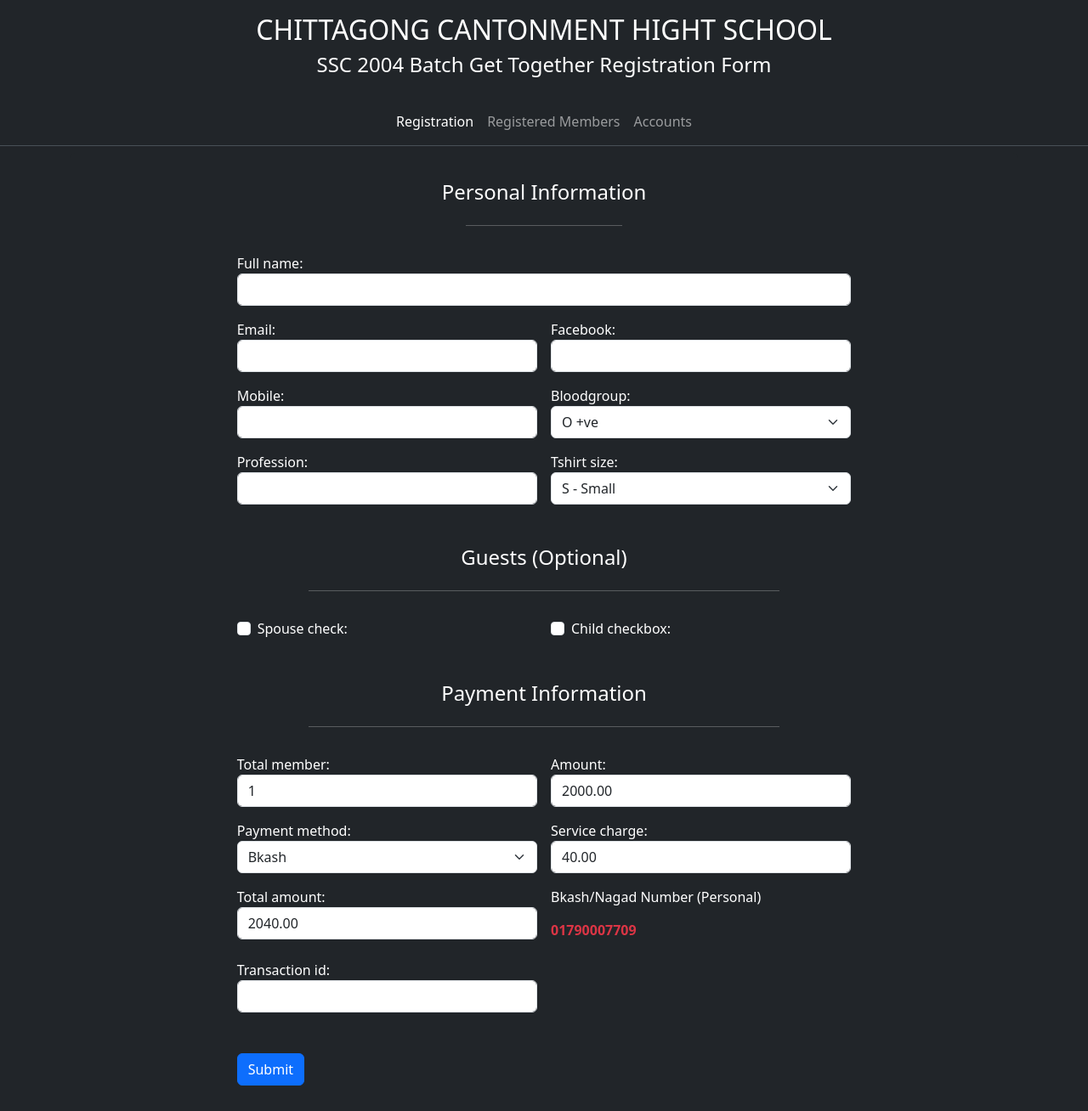
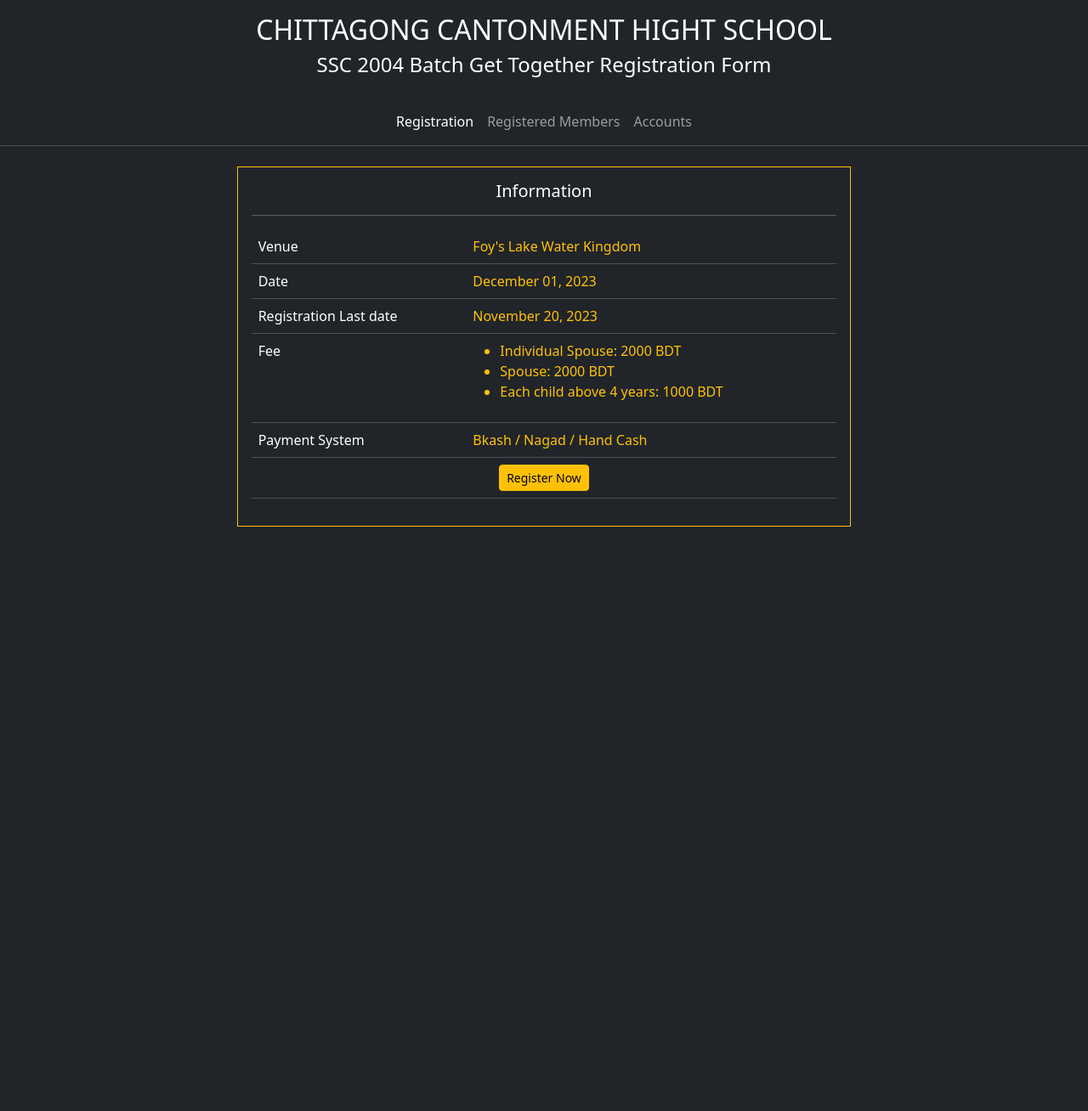
Before and after one commit to meher09/renunion-registration, a Django app: page / in a window 1280 px wide. Shown: the top 1308 px of the page at 85% size. After the commit the page ends 620 px from the top, so only its background shows below. Run offline with Django 4.2, Linux system fonts and the light colour scheme.

Commit message:
Added Home Page

```diff
--- a/registration/forms.py
+++ b/registration/forms.py
@@ -3,31 +3,31 @@ from django import forms
 
 class RegistrationForm(forms.Form):
     full_name = forms.CharField(
-        max_length=100, widget=forms.TextInput(attrs={'class': 'form-control'}))
+        max_length=100, widget=forms.TextInput(attrs={'class': 'form-control', 'placeholder': 'Your Name'}))
     email = forms.EmailField(widget=forms.EmailInput(
-        attrs={'class': 'form-control'}))
+        attrs={'class': 'form-control', 'placeholder': 'email@email.com'}))
     facebook = forms.URLField(required=False, widget=forms.URLInput(
-        attrs={'class': 'form-control'}))
+        attrs={'class': 'form-control',  'placeholder': 'https://www.facebook.com/your-id'}))
     mobile = forms.CharField(max_length=20, widget=forms.TextInput(
-        attrs={'class': 'form-control'}))
+        attrs={'class': 'form-control', 'placeholder': '01XX-XXX-XX-XX'}))
     bloodgroup = forms.ChoiceField(choices=[
         ('O +ve', 'O +ve'), ('O -ve', 'O -ve'),
         ('A +ve', 'A +ve'), ('A -ve', 'A -ve'),
         ('B +ve', 'B +ve'), ('B -ve', 'B -ve')
     ], widget=forms.Select(attrs={'class': 'form-select'}))
     profession = forms.CharField(
-        max_length=100, widget=forms.TextInput(attrs={'class': 'form-control'}))
+        max_length=100, widget=forms.TextInput(attrs={'class': 'form-control', 'placeholder': 'Teacher At Dhaka College'}))
     tshirt_size = forms.ChoiceField(choices=[
         ('S', 'S - Small'), ('M', 'M - Medium'), ('L', 'L - Large'),
         ('XL', 'XL - Extra Large'), ('XXL', 'XXL - Extra Extra Large'),
         ('XXXL', 'XXXL - Extra Extra Extra Large')
     ], widget=forms.Select(attrs={'class': 'form-select'}))
     spouse_check = forms.BooleanField(
-        required=False, widget=forms.CheckboxInput(attrs={'class': 'form-check-input'}))
+        required=False, label='Spouse', widget=forms.CheckboxInput(attrs={'class': 'form-check-input'}))
     child_checkbox = forms.BooleanField(
-        required=False, widget=forms.CheckboxInput(attrs={'class': 'form-check-input'}))
+        required=False, label='Children(Above 4 years Old)', widget=forms.CheckboxInput(attrs={'class': 'form-check-input'}))
     number_of_children = forms.IntegerField(
-        required=False, min_value=0, widget=forms.NumberInput(attrs={'class': 'form-control'}))
+        required=False, min_value=0, label='Number of Children(Above 4 years Old)', initial=0, widget=forms.NumberInput(attrs={'class': 'form-control'}))
     payment_method = forms.ChoiceField(choices=[
         ('bkash', 'Bkash'), ('nagad', 'Nagad'), ('handcash', 'Hand Cash')
     ], widget=forms.Select(attrs={'class': 'form-select'}))
--- a/registration/urls.py
+++ b/registration/urls.py
@@ -2,7 +2,8 @@ from django.urls import path
 from . import views
 
 urlpatterns = [
-    path('', views.register, name='register'),
+    path('', views.home, name='home'),
+    path('register/', views.register, name='register'),
     path('success/', views.registration_success, name='success_url'),
     path('check-status/', views.check_approval_status, name='check-status'),
 ]
--- a/registration/views.py
+++ b/registration/views.py
@@ -55,7 +55,6 @@ def registration_success(request):
     registrant_id = request.session.get('registrant_id', 'Unknown ID')
     payment_method = request.session.get('payment_method', 'Not Specified')
     transaction_id = request.session.get('transaction_id', 'N/A')
-    total_member = request.session.get('total_member', 0)
     email = request.session.get('email', 'Not Known')
 
     # Construct the context dictionary
@@ -64,7 +63,6 @@ def registration_success(request):
         'registrant_id': registrant_id,
         'payment_method': payment_method,
         'transaction_id': transaction_id,
-        'total_member': total_member,
         'email': email,
     }
 
@@ -96,3 +94,7 @@ def check_approval_status(request):
         'status_message': status_message,
         'query': query
     })
+
+
+def home(request):
+    return render(request, 'home.html')
--- /dev/null
+++ b/templates/home.html
@@ -0,0 +1,103 @@
+{% load static %}
+<!doctype html>
+<html lang="en">
+
+    <head>
+        <meta charset="utf-8">
+        <meta name="viewport" content="width=device-width, initial-scale=1">
+        <title>CCHS 2004 Batch Get Together</title>
+        <link href="https://cdn.jsdelivr.net/npm/bootstrap@5.3.2/dist/css/bootstrap.min.css" rel="stylesheet"
+            integrity="sha384-T3c6CoIi6uLrA9TneNEoa7RxnatzjcDSCmG1MXxSR1GAsXEV/Dwwykc2MPK8M2HN" crossorigin="anonymous">
+    </head>
+
+    <body class="bg-dark">
+        <div class="container-fluid text-center bg-dark text-white">
+            <div class="py-3">
+                <h1 class="h2">CHITTAGONG CANTONMENT HIGHT SCHOOL</h1>
+                <h2 class="h4">SSC 2004 Batch Get Together Registration Form</h2>
+            </div>
+        </div>
+
+        <!-- Menu -->
+        <nav class="navbar navbar-expand-lg bg-dark  border-bottom border-body" data-bs-theme="dark">
+            <div class="container">
+                <button class="navbar-toggler" type="button" data-bs-toggle="collapse"
+                    data-bs-target="#navbarSupportedContent" aria-controls="navbarSupportedContent"
+                    aria-expanded="false" aria-label="Toggle navigation">
+                    <span class="navbar-toggler-icon"></span>
+                </button>
+                <div class="collapse navbar-collapse" id="navbarSupportedContent">
+                    <ul class="navbar-nav mx-auto mb-2 mb-lg-0">
+                        <li class="nav-item">
+                            <a class="nav-link active" aria-current="page" href="#">Registration</a>
+                        </li>
+                        <li class="nav-item">
+                            <a class="nav-link" href="#">Registered Members</a>
+                        </li>
+                        <li class="nav-item">
+                            <a class="nav-link" href="#">Accounts</a>
+                        </li>
+
+                    </ul>
+                </div>
+            </div>
+        </nav>
+
+
+
+
+        <!-- Form -->
+        <div class="container my-2 text-white">
+            <div class="bg-dark p-3 rounded">
+                <div class="col-sm-8 p-3 mx-auto border border-warning">
+                    <h2 class="h5 text-center">Information</h2>
+                    <hr class="mx-auto">
+                    <table class="table table-dark px-3 mx-auto">
+                        <tr>
+                            <td>Venue</td>
+                            <td class="text-warning">Foy's Lake Water Kingdom</td>
+                        </tr>
+                        <tr>
+                            <td>Date</td>
+                            <td class="text-warning">December 01, 2023</td>
+                        </tr>
+                        <tr>
+                            <td>Registration Last date</td>
+                            <td class="text-warning">November 20, 2023</td>
+                        </tr>
+                        <tr>
+                            <td>Fee</td>
+                            <td class="text-warning">
+                                <ul>
+                                    <li>Individual Spouse: 2000 BDT</li>
+                                    <li>Spouse: 2000 BDT</li>
+                                    <li>Each child above 4 years: 1000 BDT</li>
+                                </ul>
+                            </td>
+                        </tr>
+
+                        <tr>
+                            <td>Payment System</td>
+                            <td class="text-warning">Bkash / Nagad / Hand Cash</td>
+                        </tr>
+                        <tr>
+                            <td colspan="2" class="text-center">
+                                <a href="{% url 'register' %}">
+                                    <button type="button" class="btn btn-warning btn-sm">Register Now</button>
+                                </a>
+                            </td>
+                        </tr>
+                    </table>
+                </div>
+            </div>
+        </div>
+
+
+
+
+        <script src="https://cdn.jsdelivr.net/npm/bootstrap@5.3.2/dist/js/bootstrap.bundle.min.js"
+            integrity="sha384-C6RzsynM9kWDrMNeT87bh95OGNyZPhcTNXj1NW7RuBCsyN/o0jlpcV8Qyq46cDfL"
+            crossorigin="anonymous"></script>
+    </body>
+
+</html>
--- a/templates/register.html
+++ b/templates/register.html
@@ -48,8 +48,32 @@
         <div class="container my-2 text-white">
             <div class="bg-dark p-3 rounded">
                 <div class="col-sm-8 py-3 mx-auto">
+
+                </div>
+            </div>
+        </div>
+
+        <div class="container my-2 text-white">
+            <div class="bg-dark p-3 rounded">
+                <div class="col-sm-8 py-3 mx-auto">
                     <form class="row g-3" action="{% url 'register' %}" method="post">
                         {% csrf_token %}
+                        {% if form.errors %}
+                        <div class="alert alert-danger" role="alert">
+                            <strong>Please correct the following errors:</strong>
+                            {% for field in form %}
+                            {% for error in field.errors %}
+                            <p>{{ field.label }}: {{ error }}</p>
+                            {% endfor %}
+                            {% endfor %}
+                            {% for error in form.non_field_errors %}
+                            <p>{{ error }}</p>
+                            {% endfor %}
+                        </div>
+                        {% endif %}
+
+
+
                         <h2 class="h4 text-center">Personal Information</h2>
                         <hr class="w-25 mx-auto">
                         <div class="col-md-12">
--- a/templates/success.html
+++ b/templates/success.html
@@ -68,6 +68,7 @@
                                         <td><span class="text-warning">{{total_member}}</span></td>
                                     </tr>
 
+
                                 </tbody>
                             </table>
                         </div>
```
Also changed, not shown: db.sqlite3.
